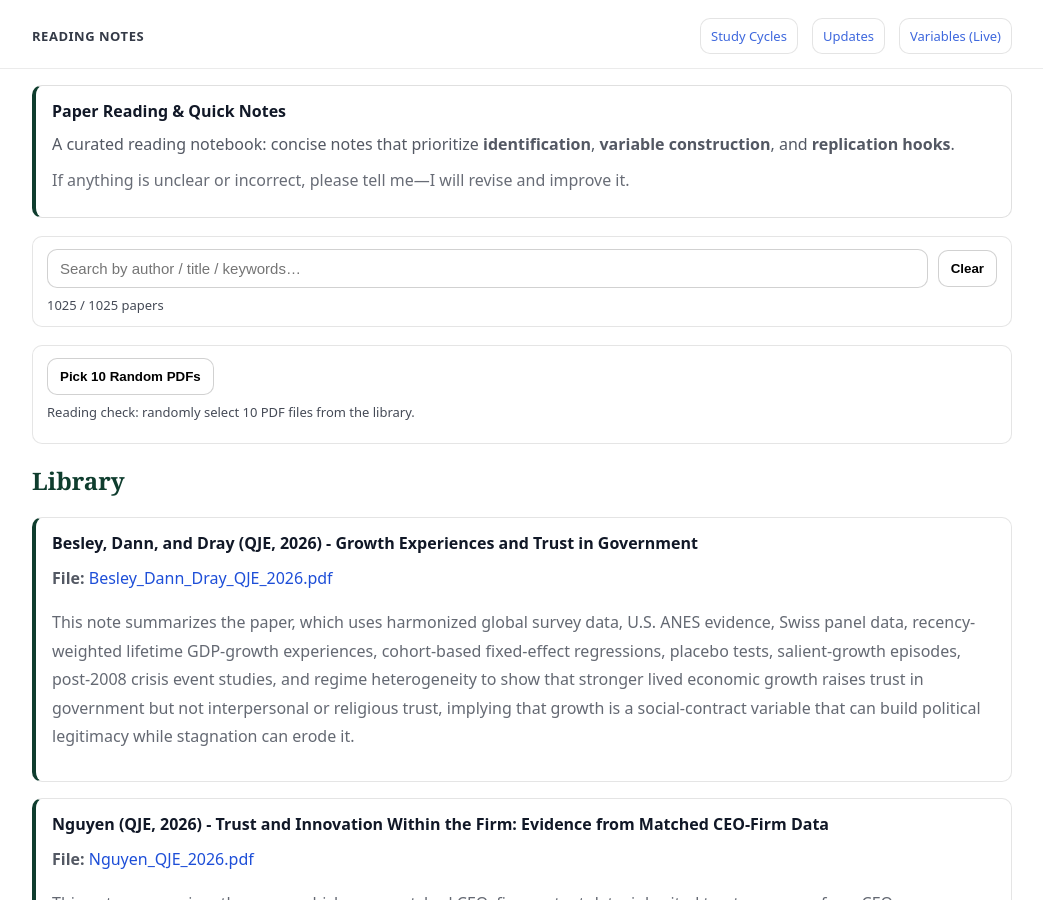
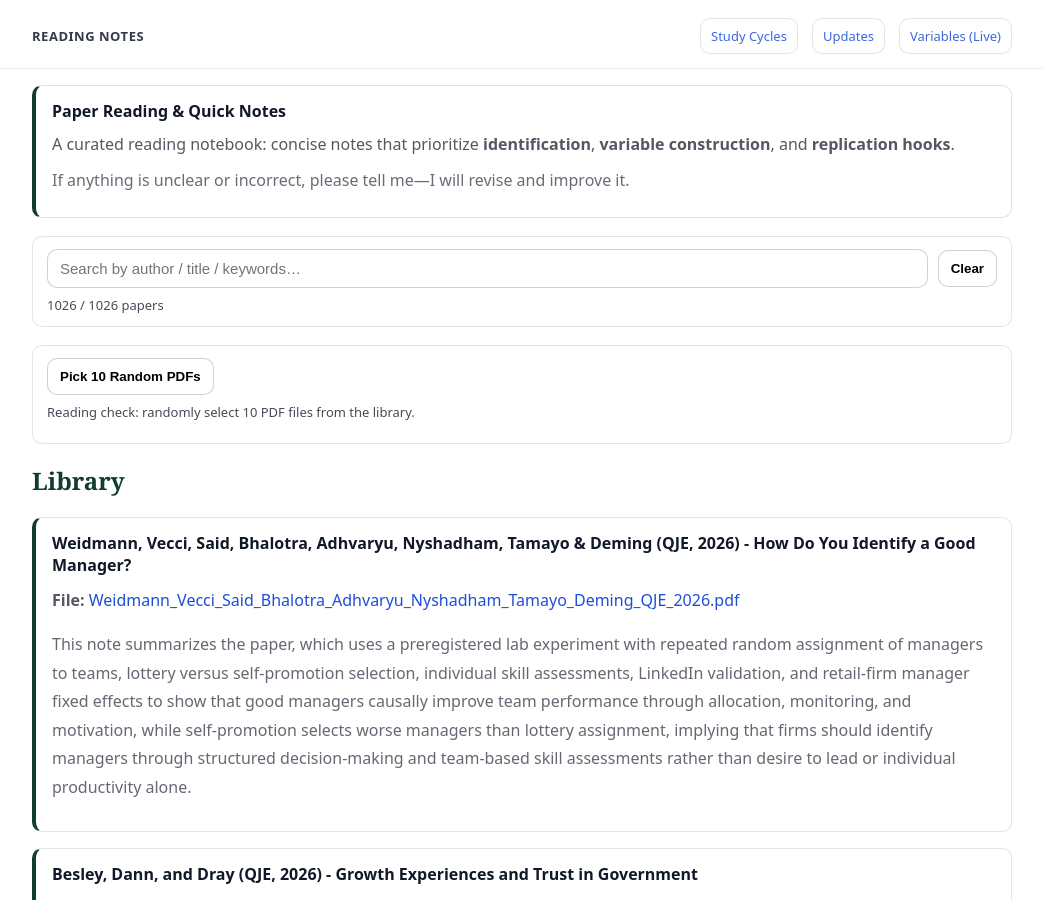
Before and after one commit to yaxinzn/study-archive, a Jekyll site: the page built from reading/index.md, in a window 1280 px wide and 900 px high. Shown: the whole window, without its empty margins (118-1161 px from the left). Built offline with Jekyll 4.4.1, drawn with Linux system fonts in a browser that asks for light colours.

Commit message:
Reading: add/update Weidmann_Vecci_Said_Bhalotra_Adhvaryu_Nyshadham_Tamayo_Deming_QJE_2026.pdf

```diff
--- a/_data/reading.yml
+++ b/_data/reading.yml
@@ -1,3 +1,7 @@
+- title: "Weidmann, Vecci, Said, Bhalotra, Adhvaryu, Nyshadham, Tamayo & Deming (QJE, 2026) - How Do You Identify a Good Manager?"
+  file: "Weidmann_Vecci_Said_Bhalotra_Adhvaryu_Nyshadham_Tamayo_Deming_QJE_2026.pdf"
+  desc: "This note summarizes the paper, which uses a preregistered lab experiment with repeated random assignment of managers to teams, lottery versus self-promotion selection, individual skill assessments, LinkedIn validation, and retail-firm manager fixed effects to show that good managers causally improve team performance through allocation, monitoring, and motivation, while self-promotion selects worse managers than lottery assignment, implying that firms should identify managers through structured decision-making and team-based skill assessments rather than desire to lead or individual productivity alone."
+
 - title: "Besley, Dann, and Dray (QJE, 2026) - Growth Experiences and Trust in Government"
   file: "Besley_Dann_Dray_QJE_2026.pdf"
   desc: "This note summarizes the paper, which uses harmonized global survey data, U.S. ANES evidence, Swiss panel data, recency-weighted lifetime GDP-growth experiences, cohort-based fixed-effect regressions, placebo tests, salient-growth episodes, post-2008 crisis event studies, and regime heterogeneity to show that stronger lived economic growth raises trust in government but not interpersonal or religious trust, implying that growth is a social-contract variable that can build political legitimacy while stagnation can erode it."
```
Also changed, not shown: 1 other file.
